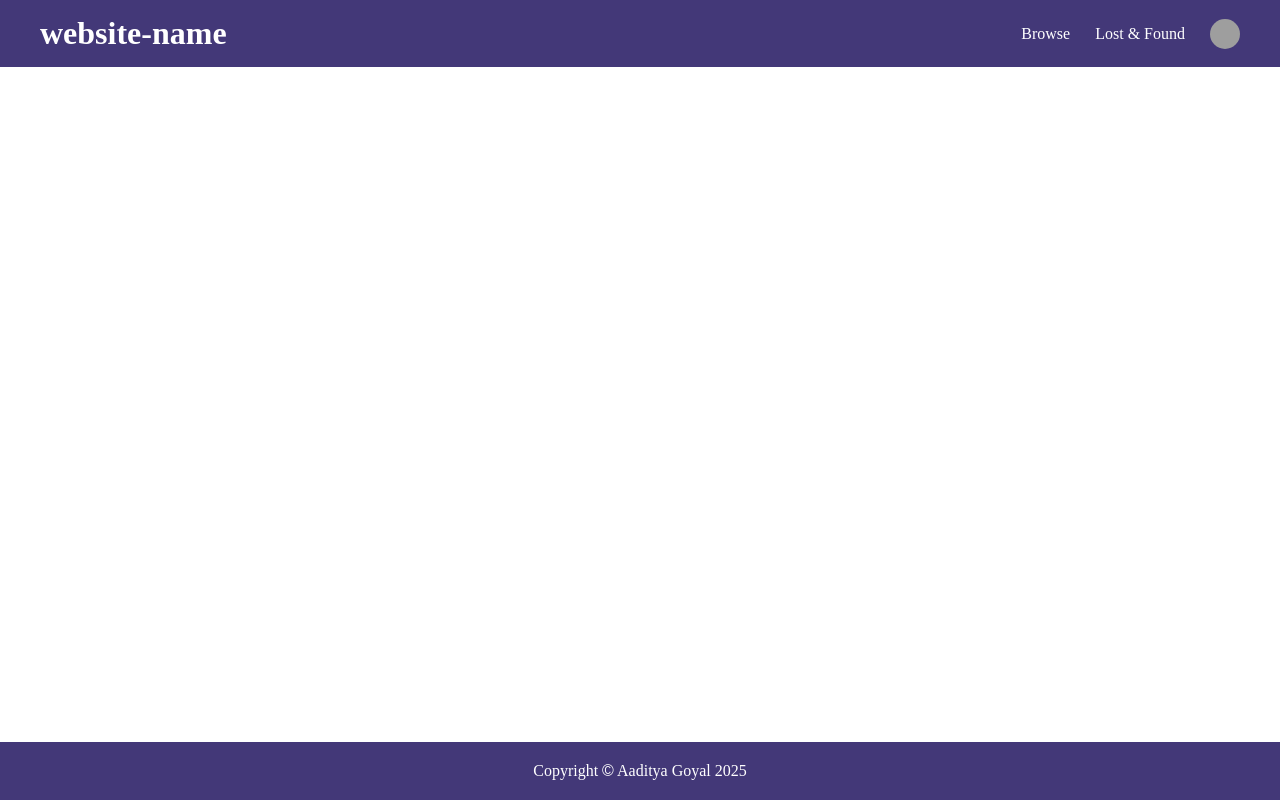
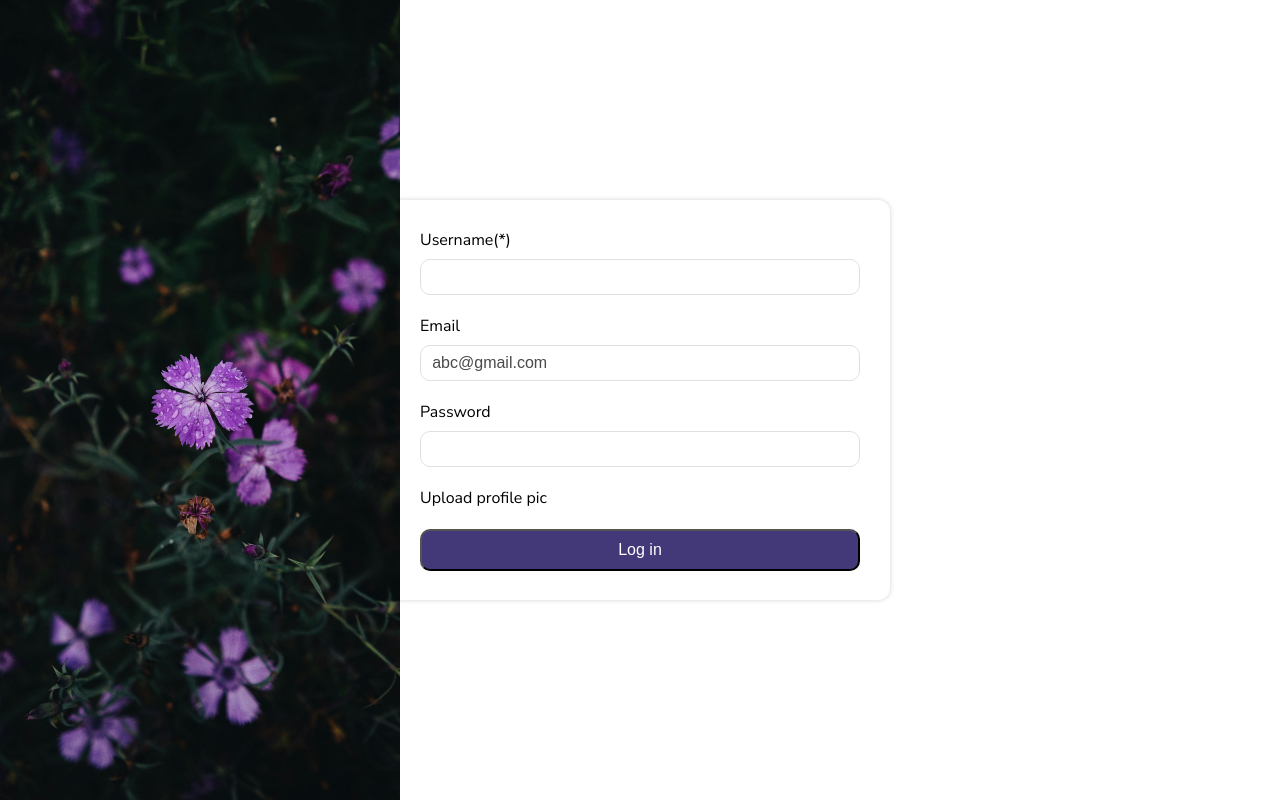
Before and after one commit to weirdwolfx/college-sell-items, a React (Vite) app: page /login in a window 1280 px wide. Built offline with nearby package versions, Linux system fonts and the light colour scheme; grey boxes are pictures that could not be loaded.

Commit message:
Add login page and basic user integration
- Add Login.jsx and login image asset
- Wire up user state and login UI in App and Header
- Update Home, User-Item, item-sell-data and styles accordingly

```diff
--- a/index.html
+++ b/index.html
@@ -4,6 +4,9 @@
     <meta charset="UTF-8" />
     <link rel="icon" type="image/svg+xml" href="/vite.svg" />
     <link rel="stylesheet" href="https://fonts.googleapis.com/css2?family=Material+Symbols+Outlined:opsz,wght,FILL,GRAD@20..48,100..700,0..1,-50..200" />
+    <link rel="preconnect" href="https://fonts.googleapis.com">
+    <link rel="preconnect" href="https://fonts.gstatic.com" crossorigin>
+    <link href="https://fonts.googleapis.com/css2?family=Inter:ital,opsz,wght@0,14..32,100..900;1,14..32,100..900&family=Nunito+Sans:ital,opsz,wght@0,6..12,200..1000;1,6..12,200..1000&display=swap" rel="stylesheet">
     <meta name="viewport" content="width=device-width, initial-scale=1.0" />
     <title>college-olx</title>
   </head>
--- a/src/App.jsx
+++ b/src/App.jsx
@@ -1,26 +1,30 @@
 import React from "react"
 import { BrowserRouter, Routes, Route } from "react-router-dom"
 
-import Header from "./components/Header"
 import Home from "./pages/Home"
-import Footer from "./components/Footer"
 import UserItem from "./pages/User-Item"
+import Login from "./pages/Login"
 
 export default function App() {
 
     const [userItems, setUserItems] = React.useState([])
+    const [user, setUser] = React.useState({
+        username: '',
+        email: '',
+        password: '',
+        profilePic: '',
+    })
 
     return (
         <BrowserRouter>
-            <Header />
             <Routes>
-                <Route path="/:section" element={<Home />} />
+                <Route path="/login" element={<Login user={user} setUser={setUser} />} />
+                <Route path="/:section" element={<Home user={user} />} />
                 <Route path="/" element={<Home />} />
                 <Route path="/profile/items" element={
                     <UserItem items={userItems} setItems={setUserItems} />
                 } />
             </Routes>
-            <Footer />
         </BrowserRouter>
     )
 }
--- a/src/components/Header.jsx
+++ b/src/components/Header.jsx
@@ -3,7 +3,7 @@ import { Link } from "react-router-dom"
 
 import ProfileMenu from "./ProfileMenu"
 
-export default function Header() {
+export default function Header({ user }) {
 
     const [isProfileOpen, setIsProfileOpen] = React.useState(false)
 
@@ -22,7 +22,8 @@ export default function Header() {
                     <p>Lost & Found</p>
                 </Link>
                 <div className="user-profile">
-                    <img onClick={openProfile} src="https://static.vecteezy.com/system/resources/thumbnails/009/292/244/small/default-avatar-icon-of-social-media-user-vector.jpg" alt="profile pic" />
+                    <p>@Keskar-sir</p>
+                    <img onClick={openProfile} src="https://www.shutterstock.com/image-vector/cute-cat-wear-dino-costume-600nw-2457633459.jpg" alt="profile pic" />
                     {isProfileOpen && <ProfileMenu />}
                 </div>
             </nav>
--- a/src/pages/Home.jsx
+++ b/src/pages/Home.jsx
@@ -2,15 +2,21 @@ import { useParams } from "react-router-dom"
 
 import Browse from "./Browse"
 import LostAndFound from "./LostAndFound"
+import Header from "../components/Header"
+import Footer from "../components/Footer"
 
-export default function Main() {
+export default function Home(props) {
 
     const { section } = useParams()
 
     return (
-        <main>
-            {(section == 'browse' || section == null) && <Browse />}
-            {section == 'lost-and-found' && <LostAndFound />}
-        </main>
+        <>
+            <Header user={props.user} />
+            <main className="home-page">
+                {(section == 'browse' || section == null) && <Browse />}
+                {section == 'lost-and-found' && <LostAndFound />}
+            </main>
+            <Footer />
+        </>
     )
 }
--- /dev/null
+++ b/src/pages/Login.jsx
@@ -0,0 +1,53 @@
+import { useNavigate } from "react-router-dom"
+
+import LoginImg from "../assets/login-img.jpg"
+
+export default function Login(props) {
+
+    const navigate = useNavigate()
+
+    function userLogin(formData) {
+        const picfile = formData.get('userProfilePic')
+        props.setUser({
+            username: formData.get('userName'),
+            email: formData.get('userEmail'),
+            password: formData.get('password'),
+            profilePic: URL.createObjectURL(picfile)
+        })
+
+        navigate('/browse')
+    }
+
+    return (
+        <>
+            <main className="login-page">
+                <div className="login-img-container">
+                    <img src={LoginImg} alt="" />
+                </div>
+                <form action={userLogin} className="login-form">
+                    <div>
+                        <label htmlFor="username">Username(*)</label>
+                        <input type="text" id="username" name="userName" pattern="\S*" required/>
+                    </div>
+
+                    <div>
+                        <label htmlFor="user-email">Email</label>
+                        <input type="email" id="user-email" name="userEmail" value="abc@gmail.com" />
+                    </div>
+
+                    <div>
+                        <label htmlFor="password">Password</label>
+                        <input type="password" id="password" name="password" />
+                    </div>
+
+                    <div className="file-input">
+                        <label htmlFor="user-pic">Upload profile pic</label>
+                        <input type="file" id="user-pic" name="userProfilePic" accept="image/*"/>
+                    </div>
+
+                    <button className="login-button" >Log in</button>
+                </form>
+            </main>
+        </>
+    )
+}
--- a/src/pages/User-Item.jsx
+++ b/src/pages/User-Item.jsx
@@ -1,6 +1,8 @@
 import React from "react"
 
 import ItemCard from "../components/ItemCard"
+import Header from "../components/Header"
+import Footer from "../components/Footer"
 
 export default function UserItem(props) {
 
@@ -22,7 +24,6 @@ export default function UserItem(props) {
     })
 
     function toggleForm() {
-        console.log("Button pressed")
         setFormShow(prevFormShow => !prevFormShow)
     }
 
@@ -36,13 +37,14 @@ export default function UserItem(props) {
     }
 
     function createItem(formData) {
-        console.log("Form data processing")
+        const file = formData.get('item-img')
+        const filePath = URL.createObjectURL(file)
         const item = {
             id: props.items.length,
             profileImg: "https://static.vecteezy.com/system/resources/thumbnails/009/292/244/small/default-avatar-icon-of-social-media-user-vector.jpg",
             userName: "keskarsir",
             date: getTodayDate(),
-            itemImg: "https://investkerala2025.kerala.gov.in/assets/img/jpg/image-placeholder.jpg",
+            itemImg: filePath,
             itemName: formData.get('item-name'),
             itemDescription: formData.get('item-description'),
             price: formData.get('item-price'),
@@ -53,25 +55,36 @@ export default function UserItem(props) {
     }
 
     return (
-        <main>
+        <>
+            <Header />
+            <main className="user-item-page">
                 <button className="add-item-button" type="button" onClick={toggleForm} >+ Add Item</button>
                 {
                     formShow &&
                     <form action={createItem} className="add-item-form">
                         <div>
-                        <label htmlFor="item-name-input">Item name</label>
-                        <input type="text" id="item-name" name="item-name"/>
+                            <label htmlFor="item-name-input">Item name(*)</label>
+                            <input type="text" id="item-name" name="item-name" value="Attendance" required/>
                         </div>
 
                         <div>
-                        <label htmlFor="item-description-input">Item description(5-50 characters)</label>
+                            <label htmlFor="item-description-input">Item description(0-50 characters)</label>
                             <textarea name="item-description" id="item-description-input"></textarea>
                         </div>
 
                         <div>
-                        <label htmlFor="item-price-input">Price</label>
-                        <input type="number" id="item-price-input" name="item-price" />
+                            <label htmlFor="item-price-input">Price(*)</label>
+                            <input type="number" id="item-price-input" name="item-price" value="1200" required/>
                         </div>
+
+                        <label htmlFor="item-img-input">Upload image</label>
+                        <input
+                            type="file"
+                            accept="image/*"
+                            id="item-img-input"
+                            name="item-img"
+                            required
+                        />
 
                         <button>Submit</button>
                     </form>
@@ -83,5 +96,7 @@ export default function UserItem(props) {
                     {itemElements}
                 </section>
             </main>
+            <Footer />
+        </>
     )
 }
--- a/src/styles/index.css
+++ b/src/styles/index.css
@@ -5,13 +5,15 @@
 }
 
 body {
-    font-family: cursive;
-    height: 100vh;
+    font-family: "Nunito sans", "Inter", 'Trebuchet MS', 'Lucida Sans Unicode', sans-serif;
+    min-height: 100vh;
+    height: 100%;
 }
 
 img {
     display: block;
     max-width: 100%;
+    max-height: 100%;
 }
 
 button {
@@ -24,9 +26,30 @@ a {
 }
 
 div#root {
+    min-height: 100vh;
     height: 100%;
     display: flex;
     flex-direction: column;
+}
+
+/* MAIN  */
+
+main {
+    flex-grow: 1;
+    height: 100%;
+}
+
+main.user-item-page, main.home-page {
+    display: flex;
+    flex-direction: column;
+    align-items: center;
+    padding: 100px 15vw;
+}
+
+main.login-page {
+    display: flex;
+    align-items: center;
+    justify-content: center;
 }
 
 /* HEADER  */
@@ -44,11 +67,18 @@ header {
 header > nav {
     display: flex;
     align-items: center;
-    gap: 25px;
+    gap: 35px;
 }
 
 header > nav > p, .user-profile > img {
     cursor: pointer;
+}
+
+header .user-profile {
+    margin-left: 10px;
+    display: flex;
+    align-items: center;
+    gap: 5px;
 }
 
 /* PROFILE MENU */
@@ -61,8 +91,8 @@ header > nav > p, .user-profile > img {
     border-radius: 8px;
     padding: 10px 5px;
     width: 250px;
+    top: calc(100% - 10px);
     right: 40px;
-    transform: translateY(8px);
 }
 
 .profile-menu span {
@@ -88,7 +118,7 @@ header > nav > p, .user-profile > img {
 .item-card-container {
     display: grid;
     grid-template-columns: repeat(auto-fill, minmax(275px, 1fr));
-    gap: 20px;
+    gap: 40px;
     width: 100%;
 }
 
@@ -121,6 +151,7 @@ header > nav > p, .user-profile > img {
 .item-card-content > img {
     border-radius: 10px;
     margin-bottom: 10px;
+    height: 200px;
 }
 
 .item-card-content .item-description {
@@ -182,16 +213,6 @@ header > nav > p, .user-profile > img {
     letter-spacing: 0.01px;
 }
 
-/* MAIN  */
-
-main {
-    padding: 100px 15vw;
-    flex-grow: 1;
-    display: flex;
-    flex-direction: column;
-    align-items: center;
-}
-
 /* FOOTER  */
 
 footer {
@@ -214,54 +235,68 @@ footer a:hover {
 /* ITEM FORM  */
 
 .add-item-form {
-    display: flex;
-    flex-direction: column;
-    width: 300px;
     position: fixed;
     top: 50vh;
     left: 50vw;
     transform: translate(-50%, -50%);
-    padding: 30px 20px;
-    border-radius: 12px;
-    transform-origin: center;
-    gap: 10px;
     background: white;
     z-index: 10;
+    transform-origin: center;
 }
 
-.add-item-form > div {
+.add-item-form, .login-form {
     display: flex;
     flex-direction: column;
-    gap: 3px;
+    padding: 30px;
+    border-radius: 12px;
+    gap: 20px;
+    justify-content: center;
+    width: 500px;
+    height: 400px;
+}
+
+.add-item-form > div, .login-form > div {
+    display: flex;
+    flex-direction: column;
+    gap: 8px;
 }
 
 .add-item-form label {
     font-size: 0.9rem;
 }
 
-.add-item-form input, .add-item-form textarea {
-    border: none;
-    background-color: rgb(211, 211, 211, 0.5);
-    border-radius: 16px;
-    padding: 0.5em 1em;
+.add-item-form input, .add-item-form textarea, .login-form input {
+    border: 1px solid #dfdfe0;
+    background-color: white;
+    border-radius: 10px;
+    padding: 0.5em 0.7em;
     flex-grow: 1;
     font-size: 1rem;
-    color: var(--text-color);
+    color: #4a4a4a;
 }
 
-.add-item-form button, .add-item-button {
+.add-item-form button, .add-item-button, .login-button {
+    text-align: center;
     background-color: rgb(67, 56, 120);
     color: white;
-    padding: 0.3em 1em;
+    padding: 10px 30px;
     border-radius: 10px;
-    font-size: 0.9rem;
-    font-weight: bold;
+    font-size: 1rem;
+}
+
+.add-item-form button {
+    flex-grow: 1;
 }
 
 .add-item-button {
     margin-inline: auto;
     margin-bottom: 30px;
 }
+
+input[type='file'] {
+    display: none;
+}
+
 
 
 /* BACKDROP  */
@@ -272,3 +307,28 @@ footer a:hover {
     background: rgb(0, 0, 0, 0.4);
     z-index: 0;
 }
+
+/* LOGIN PAGE  */
+
+.login-img-container {
+    width: 400px;
+    position: absolute;
+    inset: 0 auto 0 0;
+}
+
+.login-img-container > img {
+    height: 100%;
+    object-fit: cover;
+}
+
+.login-form {
+    box-shadow: 0px 0px 5px lightgray;
+}
+
+.login-button {
+    flex-grow: 1;
+}
+
+.login-button-container {
+    display: flex;
+}
```
Also changed, not shown: src/data/item-sell-data.js (+5 -5 lines), src/assets/login-img.jpg (added). Lines whose indentation alone changed are shown as unchanged.
